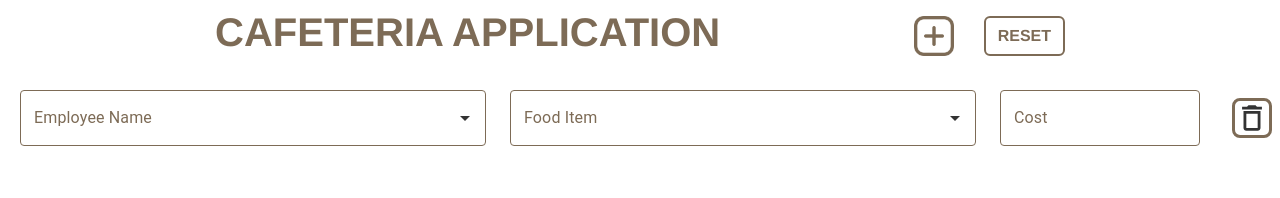
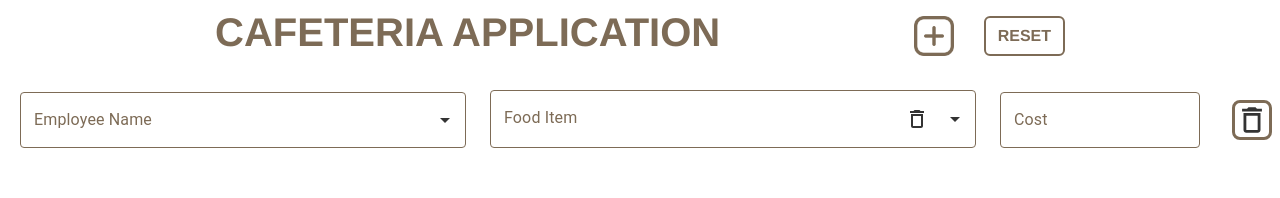
Before and after one commit to mayumithapa/CafeteriaApp, a React (Create React App) app in the folder cafeteria-application/: page / in a window 1280 px wide. Both pictures are taken after a click on the picture 933 px from the left and 36 px from the top of the page. Shown: the top 198 px of the page. Built offline with nearby package versions, Linux system fonts and the light colour scheme.

Commit message:
tried to add receipt functionality but couldn't

```diff
--- a/cafeteria-application/src/Dropdown.js
+++ b/cafeteria-application/src/Dropdown.js
@@ -75,6 +75,11 @@ const Dropdown = ({ id, emp, lunch, handleDeleteClick, onOpenAddDialog }) => {
     );
   };
 
+  // Custom clear function to reset selectedFood state and chip counts
+  const handleClear = () => {
+    setSelectedFood([]); // Clear all selected food items
+  };
+
   return (
     <Stack
       spacing={3}
@@ -122,11 +127,25 @@ const Dropdown = ({ id, emp, lunch, handleDeleteClick, onOpenAddDialog }) => {
   filterSelectedOptions={false} // Allow multiple selections of the same item
   onChange={handleFoodSelect}
   value={selectedFood} // Bind value to selectedFood state
+  disableClearable={true} // Disable the original clear button
+  clearOnEscape={false} // Prevent clearing on escape key press
   renderInput={(params) => (
     <CustomTextField
       {...params}
       label="Food Item"
       placeholder="Food Item"
+      InputProps={{
+        ...params.InputProps,
+        endAdornment: (
+          <React.Fragment>
+            {params.InputProps.endAdornment}
+            <IconButton onClick={handleClear}>
+              {/* Add custom clear button icon */}
+              <DeleteOutlineIcon />
+            </IconButton>
+          </React.Fragment>
+        ),
+      }}
     />
   )}
   renderTags={(value, getTagProps) => (
@@ -168,7 +187,9 @@ const Dropdown = ({ id, emp, lunch, handleDeleteClick, onOpenAddDialog }) => {
           }}
         />
       </IconButton>
+
     </Stack>
+
   );
 };
 
```
Also changed, not shown: cafeteria-application/src/Receipt.js (added, +36 -0 lines). Lines whose indentation alone changed are shown as unchanged.
